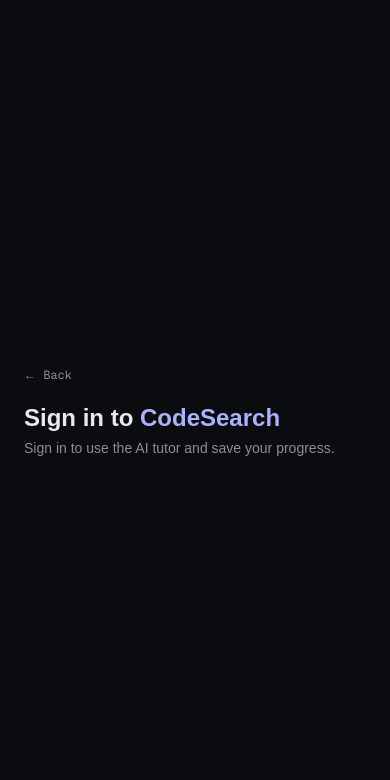
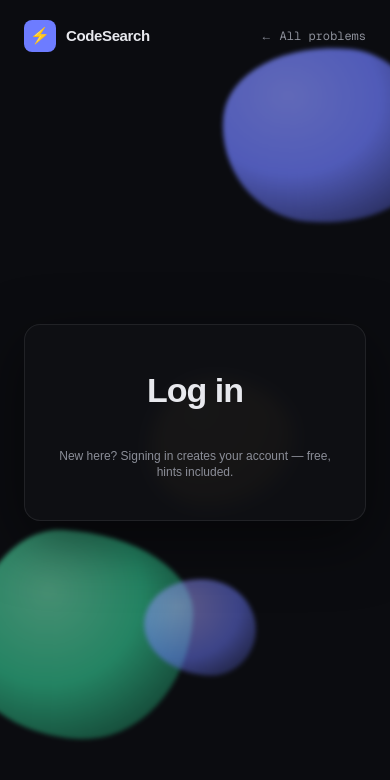
Before and after one commit to shivamg5080/codesearch, a Next.js app: page /signin in a window 390 px wide. Shown: the top 780 px of the page. Built offline with nearby package versions, Linux system fonts and the light colour scheme; no server answers.

Commit message:
Cohere-style sign-in page in the workbench palette
Centered log-in card over ambient floating gradient blobs (indigo,
amber, emerald), stacked Google/GitHub buttons with brand icons, mono
EMAIL field label, and a split skewed log-in button. Logic unchanged.

```diff
--- a/src/app/globals.css
+++ b/src/app/globals.css
@@ -35,6 +35,21 @@
   to { opacity: 1; }
 }
 
+/* Sign-in page: ambient floating blobs. */
+@keyframes blobFloat {
+  0%, 100% { transform: translateY(0) rotate(0deg); }
+  50% { transform: translateY(-18px) rotate(6deg); }
+}
+.signin-blob {
+  position: absolute;
+  filter: blur(2px);
+  animation: blobFloat 9s ease-in-out infinite;
+  pointer-events: none;
+}
+@media (prefers-reduced-motion: reduce) {
+  .signin-blob { animation: none; }
+}
+
 /* Tutor workspace: hint-ladder sweep + tutor presence pulse. */
 @keyframes hintSweep {
   0% { filter: brightness(2.4); box-shadow: 0 0 0 0 rgba(245, 185, 66, 0); }
--- a/src/app/signin/page.tsx
+++ b/src/app/signin/page.tsx
@@ -1,6 +1,77 @@
 import Link from "next/link";
 import { signIn, auth } from "@/auth";
 import { redirect } from "next/navigation";
+
+function GoogleIcon() {
+  return (
+    <svg width="16" height="16" viewBox="0 0 24 24" aria-hidden>
+      <path
+        fill="#4285F4"
+        d="M23.5 12.27c0-.85-.08-1.67-.22-2.46H12v4.65h6.45a5.52 5.52 0 0 1-2.4 3.62v3h3.87c2.27-2.09 3.58-5.17 3.58-8.81Z"
+      />
+      <path
+        fill="#34A853"
+        d="M12 24c3.24 0 5.96-1.07 7.94-2.91l-3.87-3c-1.08.72-2.45 1.15-4.07 1.15-3.13 0-5.78-2.11-6.73-4.96H1.29v3.1A12 12 0 0 0 12 24Z"
+      />
+      <path
+        fill="#FBBC05"
+        d="M5.27 14.28A7.2 7.2 0 0 1 4.9 12c0-.79.14-1.56.37-2.28v-3.1H1.29a12 12 0 0 0 0 10.76l3.98-3.1Z"
+      />
+      <path
+        fill="#EA4335"
+        d="M12 4.77c1.76 0 3.35.6 4.6 1.8l3.44-3.44A11.96 11.96 0 0 0 12 0 12 12 0 0 0 1.29 6.62l3.98 3.1C6.22 6.88 8.87 4.77 12 4.77Z"
+      />
+    </svg>
+  );
+}
+
+function GitHubIcon() {
+  return (
+    <svg width="16" height="16" viewBox="0 0 16 16" fill="#e8e9ee" aria-hidden>
+      <path d="M8 0C3.58 0 0 3.58 0 8c0 3.54 2.29 6.53 5.47 7.59.4.07.55-.17.55-.38 0-.19-.01-.82-.01-1.49-2.01.37-2.53-.49-2.69-.94-.09-.23-.48-.94-.82-1.13-.28-.15-.68-.52-.01-.53.63-.01 1.08.58 1.23.82.72 1.21 1.87.87 2.33.66.07-.52.28-.87.51-1.07-1.78-.2-3.64-.89-3.64-3.95 0-.87.31-1.59.82-2.15-.08-.2-.36-1.02.08-2.12 0 0 .67-.21 2.2.82a7.42 7.42 0 0 1 2-.27c.68 0 1.36.09 2 .27 1.53-1.04 2.2-.82 2.2-.82.44 1.1.16 1.92.08 2.12.51.56.82 1.27.82 2.15 0 3.07-1.87 3.75-3.65 3.95.29.25.54.73.54 1.48 0 1.07-.01 1.93-.01 2.2 0 .21.15.46.55.38A8.01 8.01 0 0 0 16 8c0-4.42-3.58-8-8-8Z" />
+    </svg>
+  );
+}
+
+/** Ambient gradient blobs in the workbench palette (indigo / amber / emerald). */
+function Blobs() {
+  return (
+    <div className="absolute inset-0 overflow-hidden" aria-hidden>
+      <div
+        className="signin-blob -right-10 top-16 h-44 w-52 opacity-70"
+        style={{
+          background: "radial-gradient(ellipse at 30% 30%, #8490ff, #6d7cff 45%, #2a2f66 90%)",
+          borderRadius: "58% 42% 55% 45% / 45% 58% 42% 55%",
+          animationDelay: "0s",
+        }}
+      />
+      <div
+        className="signin-blob right-24 top-[45%] h-32 w-36 opacity-60"
+        style={{
+          background: "radial-gradient(ellipse at 35% 25%, #ffd57a, #f5b942 50%, #6e5218 95%)",
+          borderRadius: "45% 55% 62% 38% / 55% 45% 55% 45%",
+          animationDelay: "-3s",
+        }}
+      />
+      <div
+        className="signin-blob -left-8 bottom-24 h-52 w-56 opacity-60"
+        style={{
+          background: "radial-gradient(ellipse at 35% 30%, #6ee7b4, #34d399 45%, #14543c 90%)",
+          borderRadius: "40% 60% 48% 52% / 62% 38% 62% 38%",
+          animationDelay: "-6s",
+        }}
+      />
+      <div
+        className="signin-blob bottom-40 left-36 h-24 w-28 opacity-50"
+        style={{
+          background: "radial-gradient(ellipse at 30% 30%, #b0a8ff, #6d7cff 55%, #23264d 95%)",
+          borderRadius: "52% 48% 40% 60% / 48% 52% 48% 52%",
+          animationDelay: "-1.5s",
+        }}
+      />
+    </div>
+  );
+}
 
 export default async function SignIn({
   searchParams,
@@ -16,20 +87,49 @@
   const hasGoogle = !!(process.env.AUTH_GOOGLE_ID && process.env.AUTH_GOOGLE_SECRET);
   const hasGitHub = !!(process.env.AUTH_GITHUB_ID && process.env.AUTH_GITHUB_SECRET);
 
+  const oauthBtn =
+    "flex w-full items-center justify-center gap-2.5 rounded-lg border border-white/[0.12] bg-[#12131a] px-4 py-2.5 text-sm font-medium text-[#e8e9ee] transition hover:border-white/25 hover:bg-[#171922]";
+
   return (
-    <main className="flex min-h-screen items-center justify-center bg-[#0b0c10] px-6 text-[#e8e9ee]">
-      <div className="w-full max-w-sm">
-        <Link href="/" className="font-mono text-xs text-[#8b8e98] hover:text-[#e8e9ee]">
-          ← Back
+    <main className="relative flex min-h-screen items-center justify-center overflow-hidden bg-[#0b0c10] px-6 text-[#e8e9ee] [color-scheme:dark]">
+      <Blobs />
+
+      {/* Top bar */}
+      <div className="absolute inset-x-0 top-0 flex items-center justify-between px-6 py-5">
+        <Link href="/" className="flex items-center gap-2.5">
+          <span className="flex h-8 w-8 items-center justify-center rounded-lg bg-[#6d7cff] text-[#0b0c10]">
+            ⚡
+          </span>
+          <span className="text-[15px] font-semibold tracking-tight">CodeSearch</span>
         </Link>
-        <h1 className="mt-4 text-2xl font-bold">
-          Sign in to <span className="text-[#aab2ff]">CodeSearch</span>
+        <Link
+          href="/"
+          className="font-mono text-xs text-[#8b8e98] transition hover:text-[#e8e9ee]"
+        >
+          ← All problems
+        </Link>
+      </div>
+
+      {/* Card */}
+      <div className="relative w-full max-w-md rounded-2xl border border-white/[0.08] bg-[#0f1015]/95 px-8 py-10 shadow-[0_20px_60px_rgba(0,0,0,0.5)] backdrop-blur-sm sm:px-10">
+        <h1 className="mb-8 text-center text-[34px] font-extrabold tracking-[-0.03em]">
+          Log in
         </h1>
-        <p className="mt-1 mb-6 text-sm text-[#8b8e98]">
-          Sign in to use the AI tutor and save your progress.
-        </p>
 
         <div className="space-y-3">
+          {hasGoogle && (
+            <form
+              action={async () => {
+                "use server";
+                await signIn("google", { redirectTo: to });
+              }}
+            >
+              <button className={oauthBtn}>
+                <GoogleIcon />
+                Continue with Google
+              </button>
+            </form>
+          )}
           {hasGitHub && (
             <form
               action={async () => {
@@ -37,20 +137,9 @@
                 await signIn("github", { redirectTo: to });
               }}
             >
-              <button className="w-full rounded-lg border border-white/[0.12] bg-[#0f1015] px-4 py-2.5 font-medium text-[#e8e9ee] transition hover:border-white/25">
+              <button className={oauthBtn}>
+                <GitHubIcon />
                 Continue with GitHub
-              </button>
-            </form>
-          )}
-          {hasGoogle && (
-            <form
-              action={async () => {
-                "use server";
-                await signIn("google", { redirectTo: to });
-              }}
-            >
-              <button className="w-full rounded-lg border border-white/[0.12] bg-[#0f1015] px-4 py-2.5 font-medium text-[#e8e9ee] transition hover:border-white/25">
-                Continue with Google
               </button>
             </form>
           )}
@@ -58,7 +147,7 @@
           {devLogin && (
             <>
               {(hasGitHub || hasGoogle) && (
-                <div className="flex items-center gap-3 py-1 font-mono text-[10px] text-[#6b6e79]">
+                <div className="flex items-center gap-3 py-2 font-mono text-[10px] text-[#6b6e79]">
                   <div className="h-px flex-1 bg-white/[0.08]" />
                   or
                   <div className="h-px flex-1 bg-white/[0.08]" />
@@ -72,25 +161,49 @@
                     redirectTo: to,
                   });
                 }}
-                className="space-y-2"
+                className="space-y-6"
               >
+                <div className="rounded-lg border border-white/[0.12] bg-[#0b0c10] px-4 py-3 transition focus-within:border-[#6d7cff]">
+                  <label
+                    htmlFor="signin-email"
+                    className="block font-mono text-[10px] tracking-[0.14em] text-[#8b8e98]"
+                  >
+                    EMAIL
+                  </label>
                   <input
+                    id="signin-email"
                     name="email"
                     type="email"
                     required
-                  placeholder="you@example.com"
-                  className="w-full rounded-lg border border-white/[0.10] bg-[#0f1015] px-4 py-2.5 text-[#e8e9ee] outline-none placeholder:text-[#6b6e79] focus:border-[#6d7cff]"
+                    placeholder="yourname@email.com"
+                    className="mt-1 w-full bg-transparent text-sm text-[#e8e9ee] outline-none placeholder:text-[#4d505c]"
                   />
-                <button className="w-full rounded-lg bg-[#6d7cff] px-4 py-2.5 font-semibold text-[#0b0c10] transition hover:bg-[#8490ff]">
-                  Continue with email (dev)
+                </div>
+
+                {/* Split log-in button */}
+                <div className="flex justify-center">
+                  <button className="group flex items-stretch gap-1.5" title="Log in">
+                    <span className="flex -skew-x-12 items-center rounded-lg bg-[#6d7cff] px-7 py-2.5 transition group-hover:bg-[#8490ff]">
+                      <span className="skew-x-12 text-sm font-semibold text-[#0b0c10]">
+                        Log in
+                      </span>
+                    </span>
+                    <span className="flex -skew-x-12 items-center rounded-lg bg-[#6d7cff] px-3.5 transition group-hover:translate-x-0.5 group-hover:bg-[#8490ff]">
+                      <span className="skew-x-12 text-sm font-bold text-[#0b0c10]">→</span>
+                    </span>
                   </button>
+                </div>
+                <p className="text-center font-mono text-[10.5px] text-[#6b6e79]">
+                  dev login — local testing only, no password
+                </p>
               </form>
-              <p className="font-mono text-[10.5px] text-[#6b6e79]">
-                Dev login is enabled for local testing — no password, no OAuth setup needed.
-              </p>
             </>
           )}
         </div>
+
+        <p className="mt-8 text-center text-xs text-[#8b8e98]">
+          New here? Signing in creates your account — free, hints included.
+        </p>
       </div>
     </main>
   );
```
Lines whose indentation alone changed are shown as unchanged.
